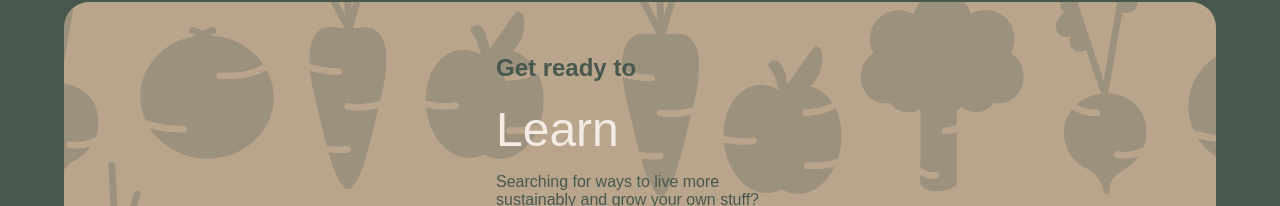
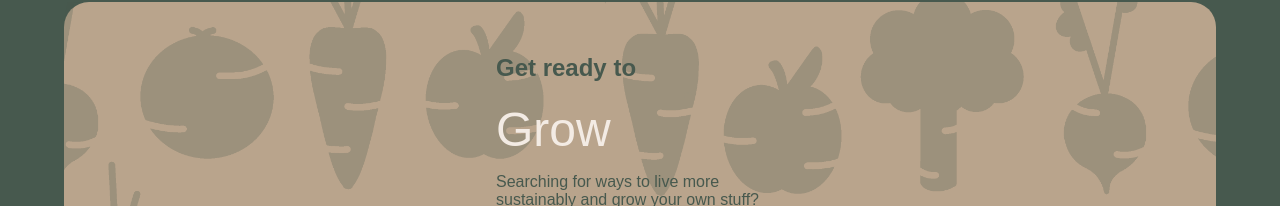
Before and after one commit to pathirny/HarvestHub, a Next.js app in the folder harvesthub/: page / in a window 1280 px wide. Shown: the part 403-609 px from the top of the page. Built offline with nearby package versions, Linux system fonts and the light colour scheme; no server answers; a web font is replaced by a local one.

Commit message:
working typewriter

```diff
--- a/harvesthub/app/page.tsx
+++ b/harvesthub/app/page.tsx
@@ -33,7 +33,9 @@ export default function Index() {
   );
   const [text] = useTypewriter({
     words: ["Garden", "Grow", "Learn", "Eat"],
-    loop: {},
+    loop: false,
+    typeSpeed: 200,
+    deleteSpeed: 150,
   });
 
   return (
@@ -68,7 +70,7 @@ export default function Index() {
               <h2>Get ready to</h2>
               <div>
                 <span className="text-highlight">{text}</span>
-                <Cursor />
+                <Cursor cursorStyle="|" />
               </div>
             </div>
 
```
